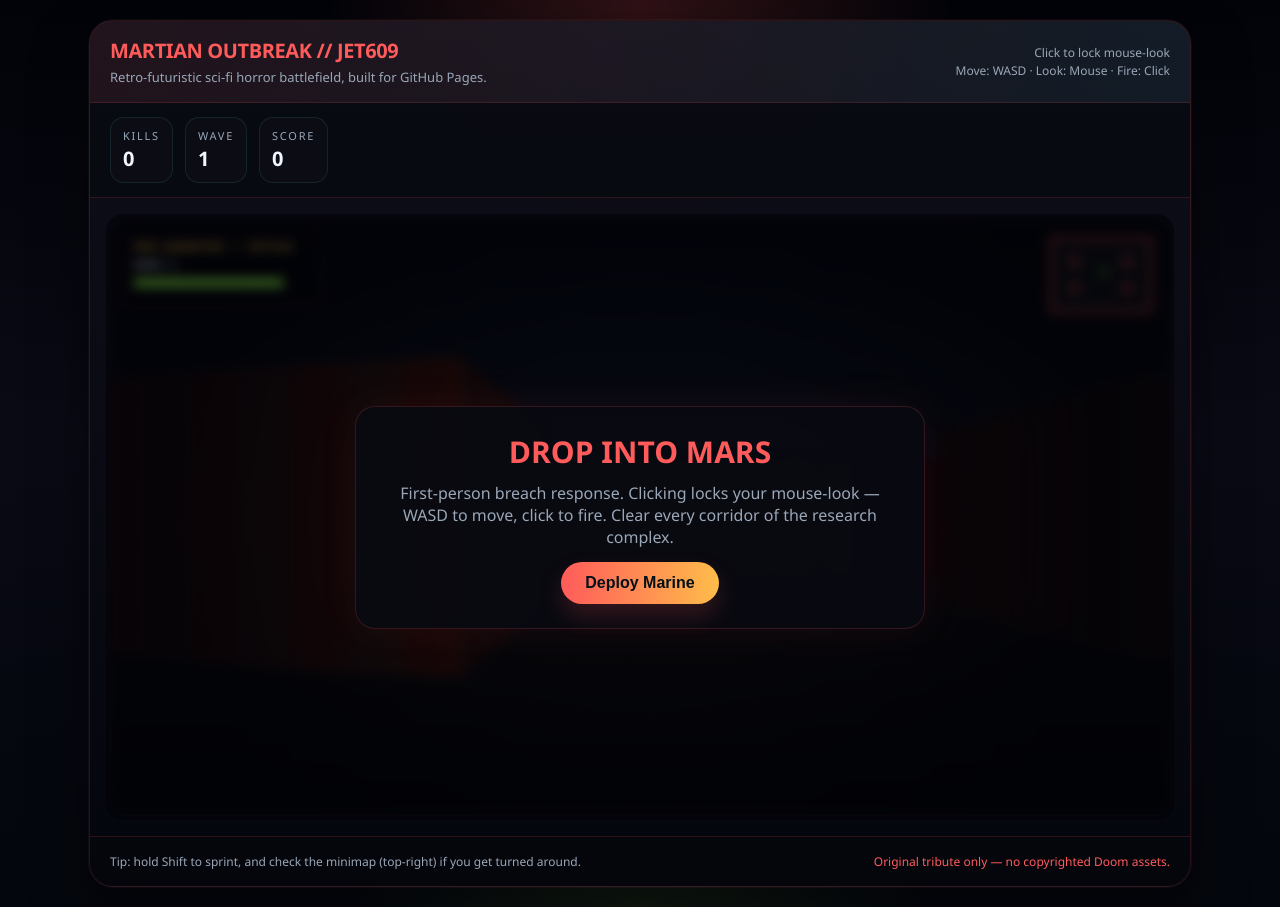
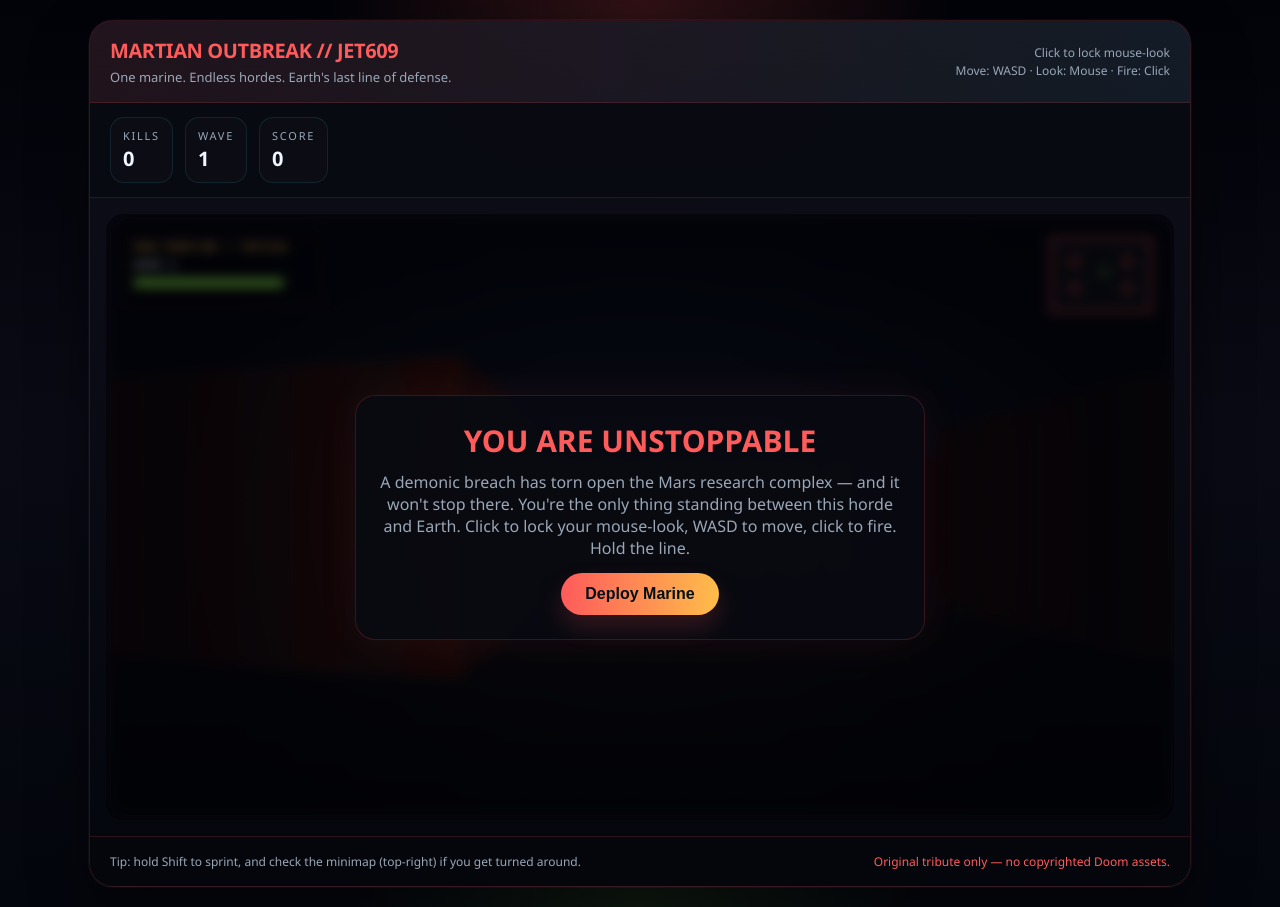
Before and after one commit to JET609/JET609, a plain HTML site: page arcade/index.html in a window 1280 px wide. Drawn offline with Linux system fonts and the light colour scheme; animation ran at ten frames a second.

Commit message:
Raise the narrative stakes: Earth is on the line, not just Mars
- Reframe the story around an unstoppable marine holding the line against a demonic invasion threatening Earth, not just a local quarantine breach
- Update intro card, HUD label, and game-over text to match
- Add a slow passive health regen so the marine actually feels unstoppable between fights, not just narratively

```diff
--- a/arcade/index.html
+++ b/arcade/index.html
@@ -134,7 +134,7 @@
     <header>
       <div>
         <h1>Martian Outbreak // JET609</h1>
-        <div class="meta">Retro-futuristic sci-fi horror battlefield, built for GitHub Pages.</div>
+        <div class="meta">One marine. Endless hordes. Earth's last line of defense.</div>
       </div>
       <div class="controls">
         Click to lock mouse-look<br />
@@ -152,8 +152,8 @@
       <canvas id="game" width="1280" height="720"></canvas>
       <div class="overlay" id="overlay">
         <div class="card" id="card">
-          <h2>Drop into Mars</h2>
-          <p>First-person breach response. Clicking locks your mouse-look — WASD to move, click to fire. Clear every corridor of the research complex.</p>
+          <h2>You Are Unstoppable</h2>
+          <p>A demonic breach has torn open the Mars research complex — and it won't stop there. You're the only thing standing between this horde and Earth. Click to lock your mouse-look, WASD to move, click to fire. Hold the line.</p>
           <button class="button" id="startBtn">Deploy Marine</button>
         </div>
       </div>
@@ -473,6 +473,13 @@
         player.fireCd = 0.38;
       }
 
+      // A truly unstoppable marine shrugs off scrapes over time — a slow
+      // passive regen, nowhere near enough to tank a horde, just enough
+      // that a clean stretch between waves earns some health back.
+      if (player.health > 0 && player.health < 100) {
+        player.health = Math.min(100, player.health + 1.4 * dt);
+      }
+
       // Enemies chase the player with simple grid collision
       enemies.forEach((e) => {
         const ex = player.x - e.x, ey = player.y - e.y;
@@ -506,8 +513,8 @@
       if (player.health <= 0) {
         gameOver = true;
         card.innerHTML = `
-          <h2 class="danger">Run Failed</h2>
-          <p>The horde overtook you on Wave ${wave}.<br/>Total Score: ${score}</p>
+          <h2 class="danger">Earth's Defense Has Fallen</h2>
+          <p>The horde overtook you on Wave ${wave}. There's no one left between them and Earth.<br/>Total Score: ${score}</p>
           <button class="button" id="startBtn">Deploy Again</button>
         `;
         document.getElementById("startBtn").addEventListener("click", reset);
@@ -982,7 +989,7 @@
       ctx.strokeRect(18, 18, 236, 86);
       ctx.fillStyle = "#ffbd4a";
       ctx.font = "bold 12px monospace";
-      ctx.fillText("MARS QUARANTINE // CRITICAL", 28, 38);
+      ctx.fillText("MARS FRONTLINE // CRITICAL", 28, 38);
       ctx.fillStyle = "#f0f5ff";
       ctx.font = "bold 14px monospace";
       ctx.fillText(`WAVE ${wave}`, 28, 60);
```
